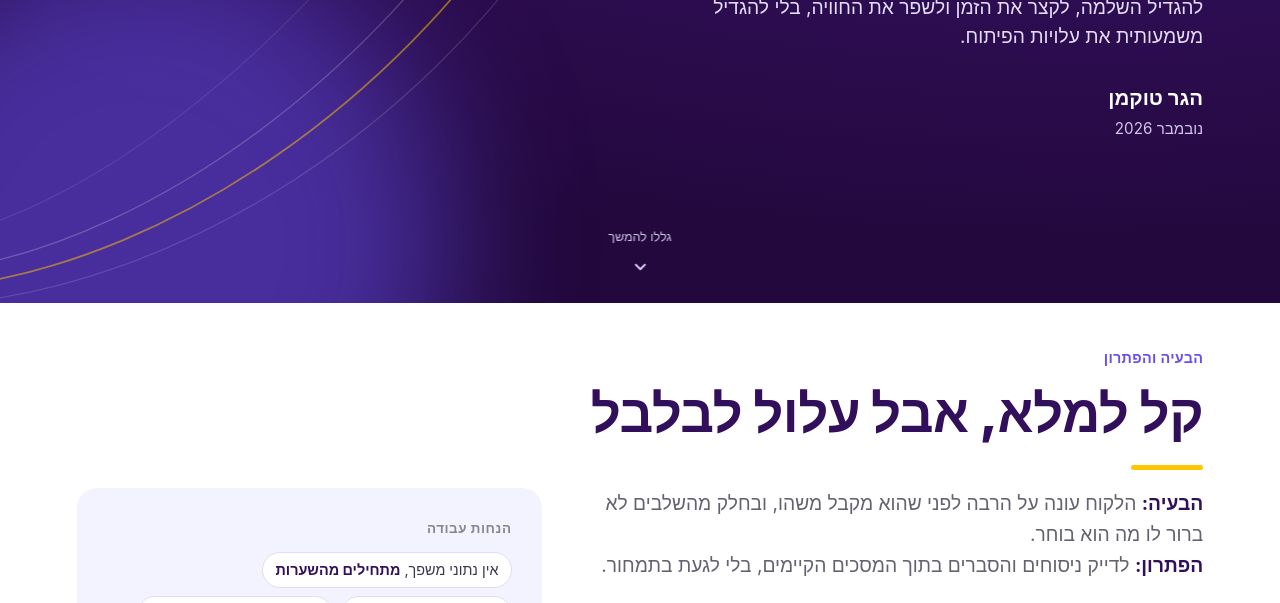
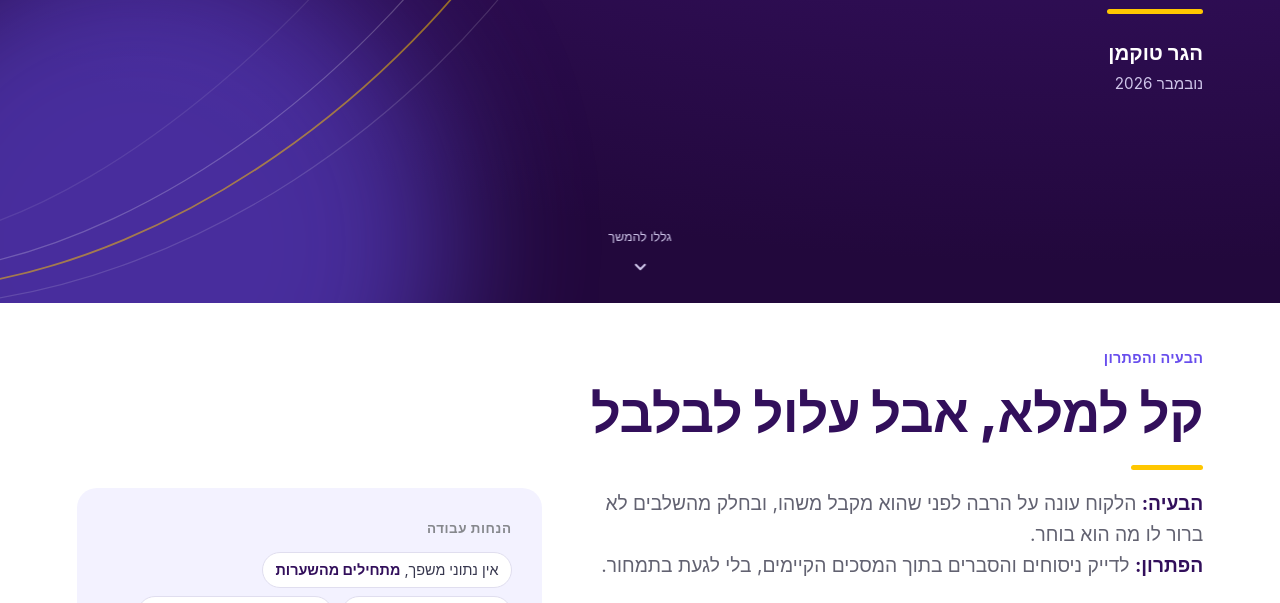
Before and after one commit to ninastudiio-creator/car-onboarding, a plain HTML site: page index.html in a window 1280 px wide. Shown: the part 497-1100 px from the top of the page. Drawn offline with Linux system fonts and the light colour scheme.

Commit message:
Cover: remove approach line
Co-Authored-By: Claude Opus 5.5 <noreply@anthropic.com>

```diff
--- a/index.html
+++ b/index.html
@@ -353,7 +353,6 @@
     <p class="c-eyebrow r">תרגיל בית · מנהלת מוצר דיגיטל · ביטוח רכב מקיף + חובה</p>
     <h1 class="r">שיפור תהליך ההצטרפות הדיגיטלי</h1>
     <span class="bar" aria-hidden="true"></span>
-    <p class="c-lede r">להגדיל השלמה, לקצר את הזמן ולשפר את החוויה, בלי להגדיל משמעותית את עלויות הפיתוח.</p>
     <div class="c-who r"><p class="c-name">הגר טוקמן</p><p class="c-date">נובמבר 2026</p></div>
   </div>
   <div class="c-hint" aria-hidden="true">גללו להמשך<svg width="18" height="18" viewBox="0 0 16 16" fill="none" stroke="currentColor" stroke-width="1.8" stroke-linecap="round" stroke-linejoin="round"><path d="M4 6l4 4 4-4"/></svg></div>
```
